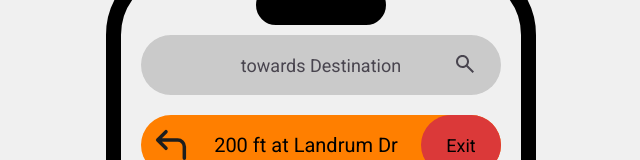
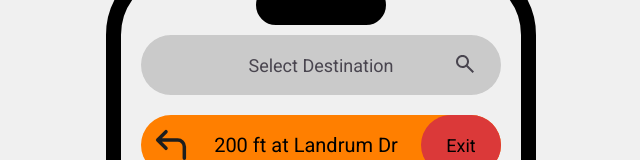
Before and after one commit to mcsaunders02/wm-nav-prototype, a React (Vite) app: page / in a window 1280 px wide. Shown: the top 160 px of the page, without its empty margins (319-959 px from the left). Built offline with nearby package versions, Linux system fonts and the light colour scheme.

Commit message:
Renamed towards destination to select destination

```diff
--- a/src/screens/MapScreen.tsx
+++ b/src/screens/MapScreen.tsx
@@ -73,7 +73,7 @@ export const MapScreen = () => {
                     className="map-destination-input"
                     onClick={() => dispatch(setScreen(AppScreen.SelectDestination))}
                 >
-                    {activeRoute ? "towards Destination" : "Select Destination"}
+                    Select Destination
                 </div>
                 <img className="search-icon" src="./search.svg" alt="Search"></img>
             </div>
```
